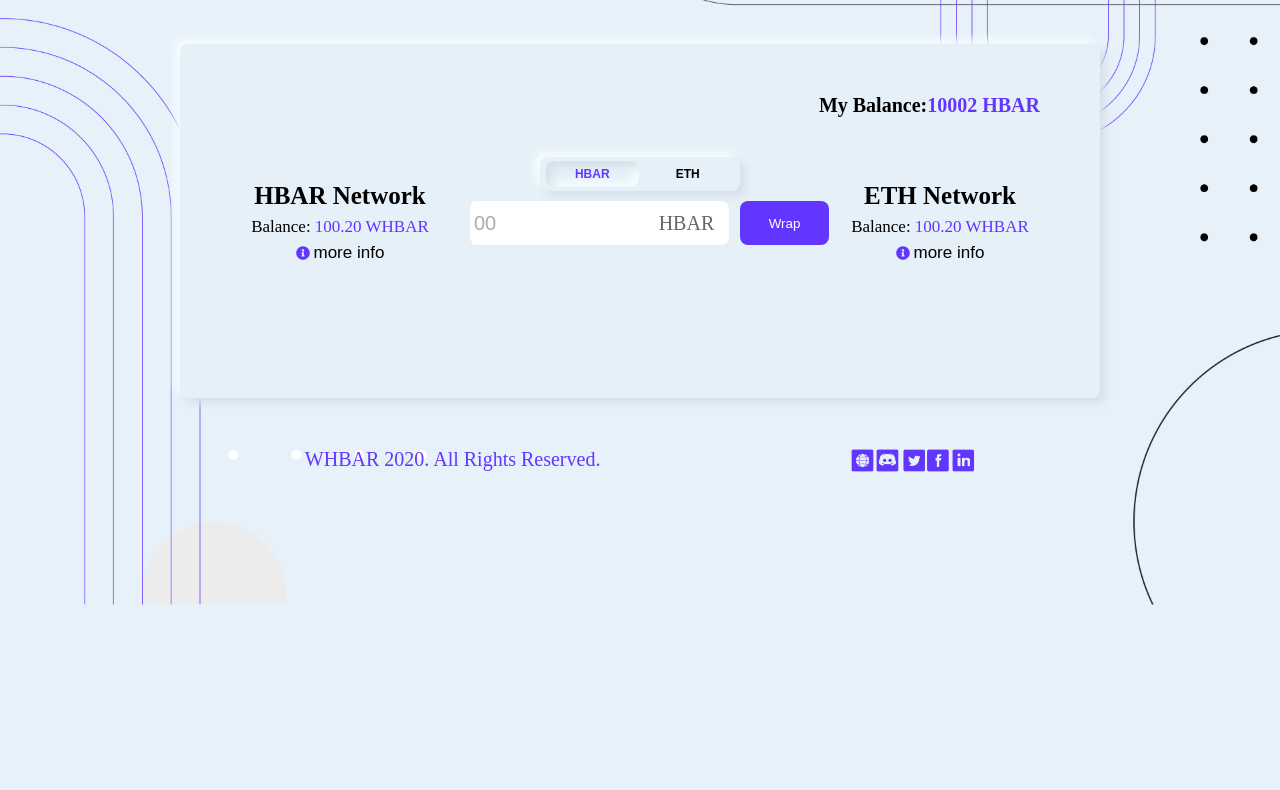
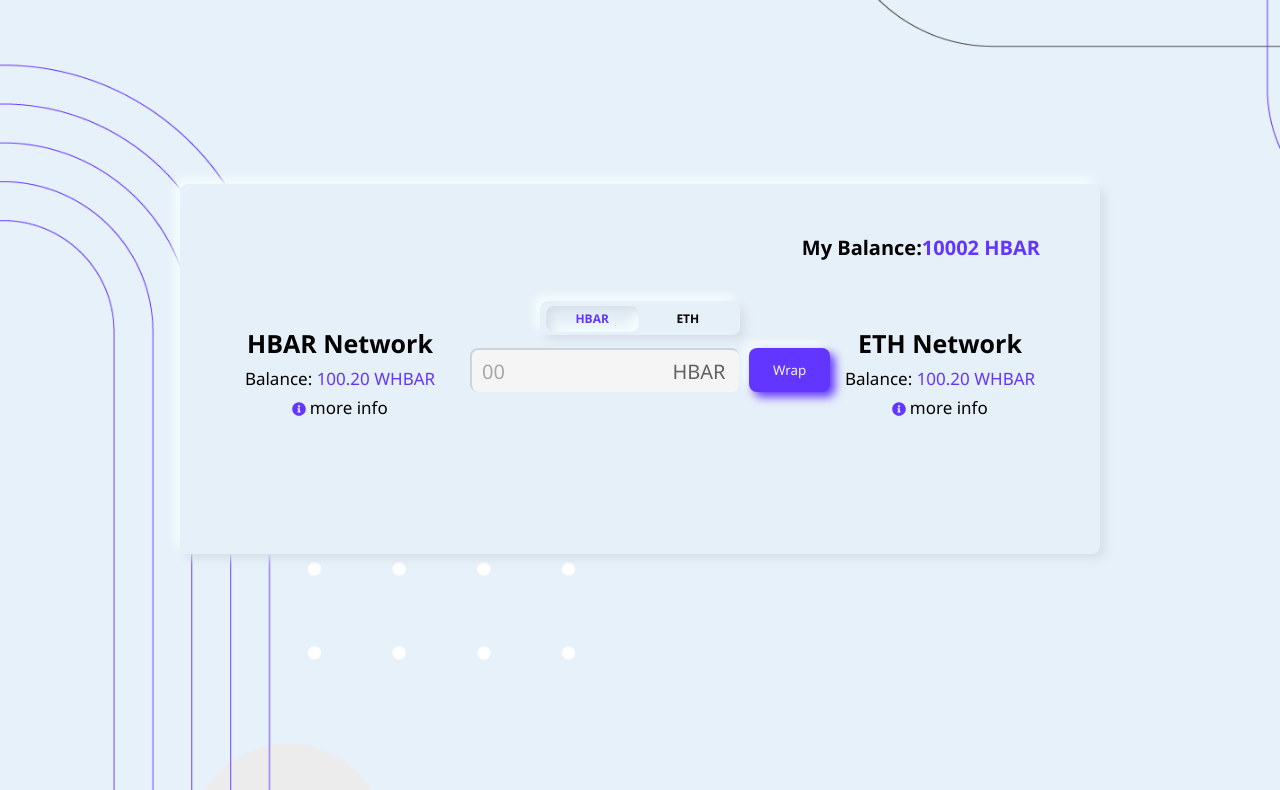
Before and after one commit to dahalprastut/whbar, a plain HTML site: page index.html in a window 1280 px wide. Shown: the part 116-906 px from the top of the page. Before the commit the page ends 800 px from the top, so only its background shows below. Drawn offline with Linux system fonts and the light colour scheme.

Commit message:
changes made to design font fixed

```diff
--- a/css/style.scss
+++ b/css/style.scss
@@ -4,17 +4,22 @@
 $bg-color:#E7F1F9;
 $primary-color:#6236FF;
 $text-primary-color:#010101;
-$white-color:#fff;
+$white-color:#F5F5F5;
+$border-color:#CCD5DD;
 
 
 //------------- variables ends -------------
 
 // ------------ global starts ----------------
 
+
+
 *{
     margin: 0;
     padding: 0;
     box-sizing: border-box;
+    font-family: 'Segoe UI', Tahoma, Geneva, Verdana, sans-serif;
+    // font-family: segoeUI;
 }
 
 html{
@@ -91,7 +96,7 @@ img{
 
     strong{
         font-size: 1.9rem;
-
+        font-weight: 600;
     }
 
     a{
@@ -104,11 +109,14 @@ img{
 
         &:hover{
             color:$primary-color;
+            border-bottom: 0.3rem solid $primary-color;
+
         }
     }
 
     .active{
         border-bottom: 0.3rem solid $primary-color;
+
 
 
     }
@@ -230,7 +238,7 @@ main{
     // top:20%;
     // left:0;
     // width:100%;
-    margin-top: 6rem;
+    margin-top: 20rem;
     .content{
         padding:5rem 6rem 13.5rem 6rem;
 
@@ -342,23 +350,27 @@ main{
 
 
                 .main-calculation{
-                    margin-top: 1rem;
+                    margin-top: 1.3rem;
                     display: flex;
                     padding-left: 3rem;
                     // justify-content: center;
                     .text-area{
-                        width:70%;
+                        width:80%;
                         background: $white-color;
+                        border-top:0.2rem solid $border-color;
+                        border-left:0.2rem solid $border-color;
                         height: 4.4rem;
                         border-radius: 0.8rem;
                         line-height: 4.4rem;
                         text-align: left;
-                        padding: 0 0.2rem;
+                        padding: 0 0.1rem;
+                        padding-left: 0.8rem;
                         display: flex;
 
                         input{
                             border: none;
                             color:$text-primary-color;
+                            background: $white-color;
                             opacity: 0.6;
                             height: 100%;
                             outline: 0;
@@ -390,6 +402,9 @@ main{
                             border: none;
                             border-radius: 0.8rem;
                             outline: 0;
+                            box-shadow:  5px 5px 10px $primary-color, -5px -5px 10px #f6ffff;
+                        -webkit-box-shadow:  5px 5px 10px $primary-color, -5px -5px 10px #f6ffff;
+
                             cursor: pointer;
 
                             &:hover{
@@ -436,7 +451,8 @@ main{
 footer{
     color:$primary-color;
     font-size: 2rem;
-    margin-top: 5rem;
+    margin-top: 25rem;
+    padding-bottom: 2rem;
     // position:  absolute;
     // bottom:0;
     // left:0;
@@ -449,6 +465,7 @@ footer{
            display: flex;
 
            a{
+               margin-left:0.3rem;
                img{
                    width:2.5rem;
 
```
Also changed, not shown: css/style.css, 1 other file.
